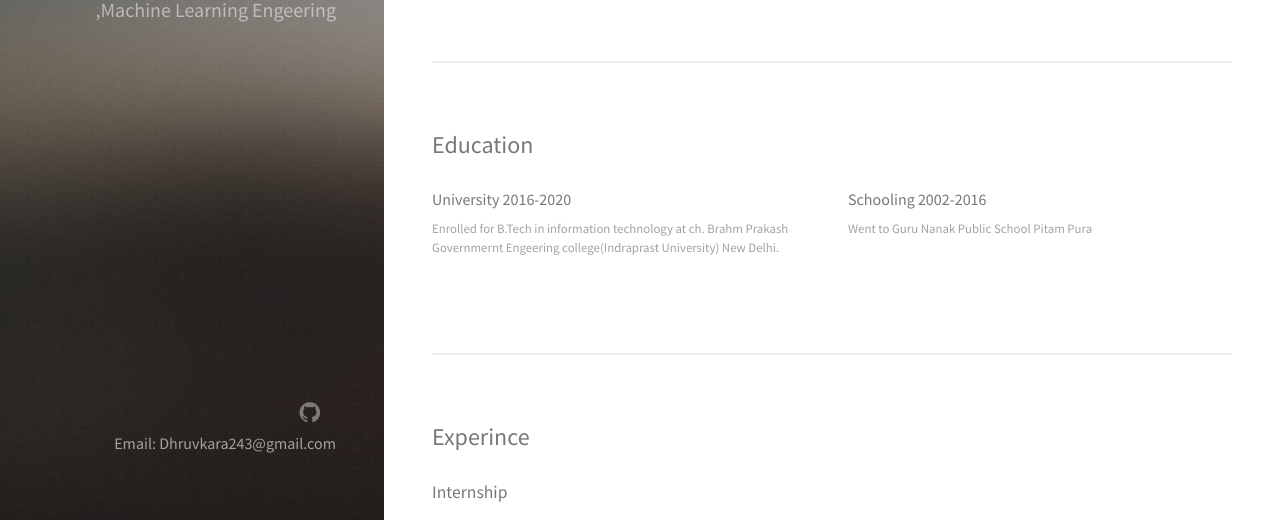
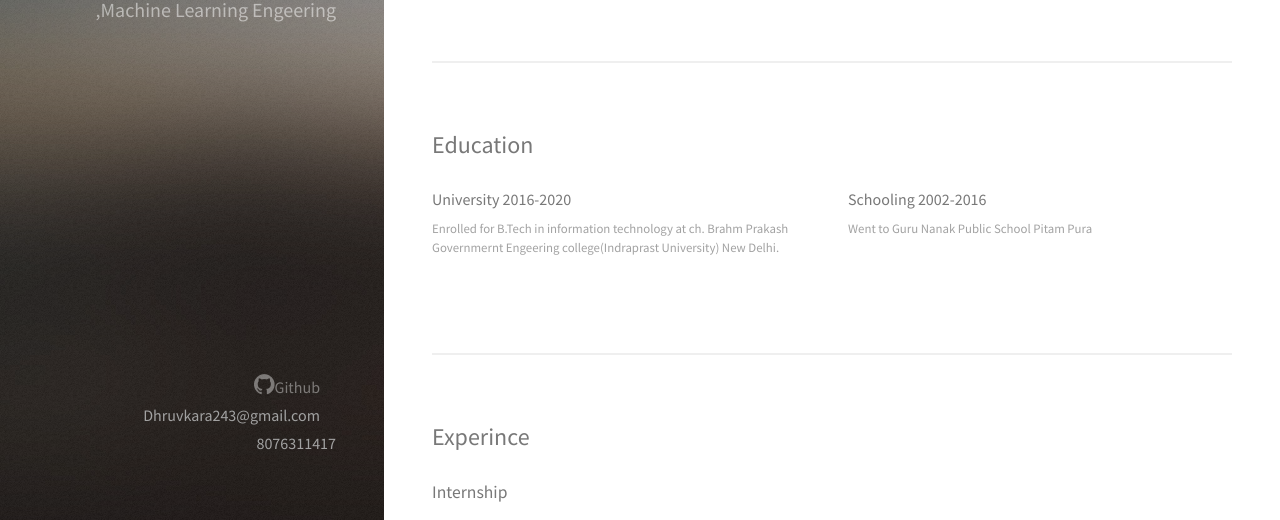
Before and after one commit to dhruv-karan/dhruv-karan.github.io, a plain HTML site: page index.html in a window 1280 px wide. Shown: the part 263-783 px from the top of the page. Drawn offline with Linux system fonts and the light colour scheme.

Commit message:
It is done

```diff
--- a/index.html
+++ b/index.html
@@ -21,6 +21,7 @@
 
 		<!-- Header -->
 			<header id="header">
+				<!-- <a href="#" style="" >Blog</a> -->
 				<a href="#" class="image avatar"><img src="images/dhruv.jpg" alt="my_image" /></a>
 				<h1><strong>I am Dhruv Karan</strong>,Data Scientist <br />
 				,Machine Learning Engeering</br>
@@ -482,10 +483,10 @@
 			<footer id="footer">
 				<ul class="icons">
 					<!-- <li><a href="#" class="icon fa-twitter"><span class="label">Twitter</span></a></li> -->
-					<li><a href="https://github.com/dhruv-karan" class="icon fa-github"><div class="label">Github</div></a></li></br>
-					<li>Email: Dhruvkara243@gmail.com</li>
+					<li><a href="https://github.com/dhruv-karan" class="icon fa-github">Github</a></li></br>
+					<li>Dhruvkara243@gmail.com</li></br>
+					<li>8076311417</li>
 					<!-- <li><a href="#" class="icon fa-dribbble"><span class="label">Dribbble</span></a></li> -->
-					<!-- <li><a href="#" class="icon fa-envelope-o"><span class="label">Email</span></a></li> -->
 				</ul>
 			</footer>
 
```
